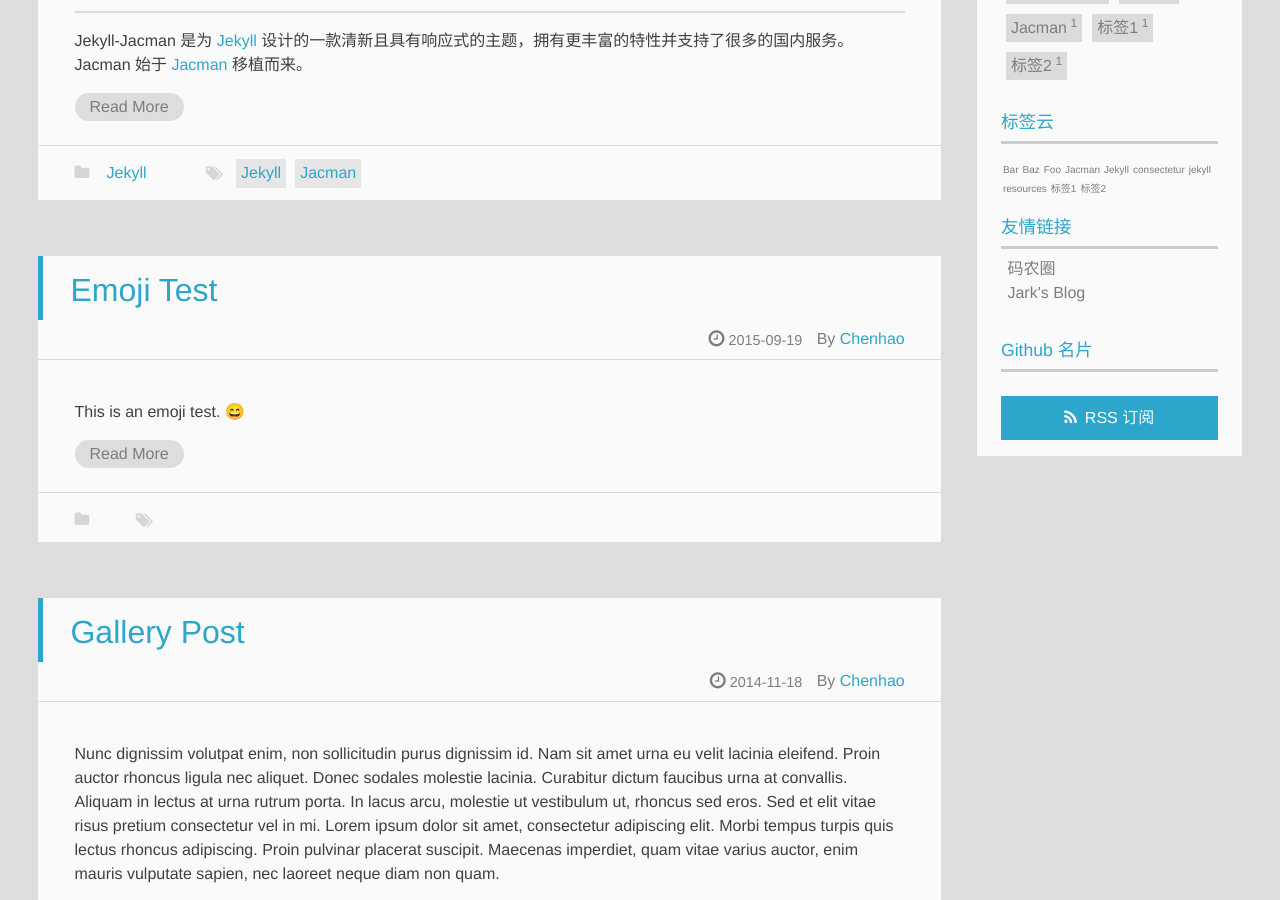
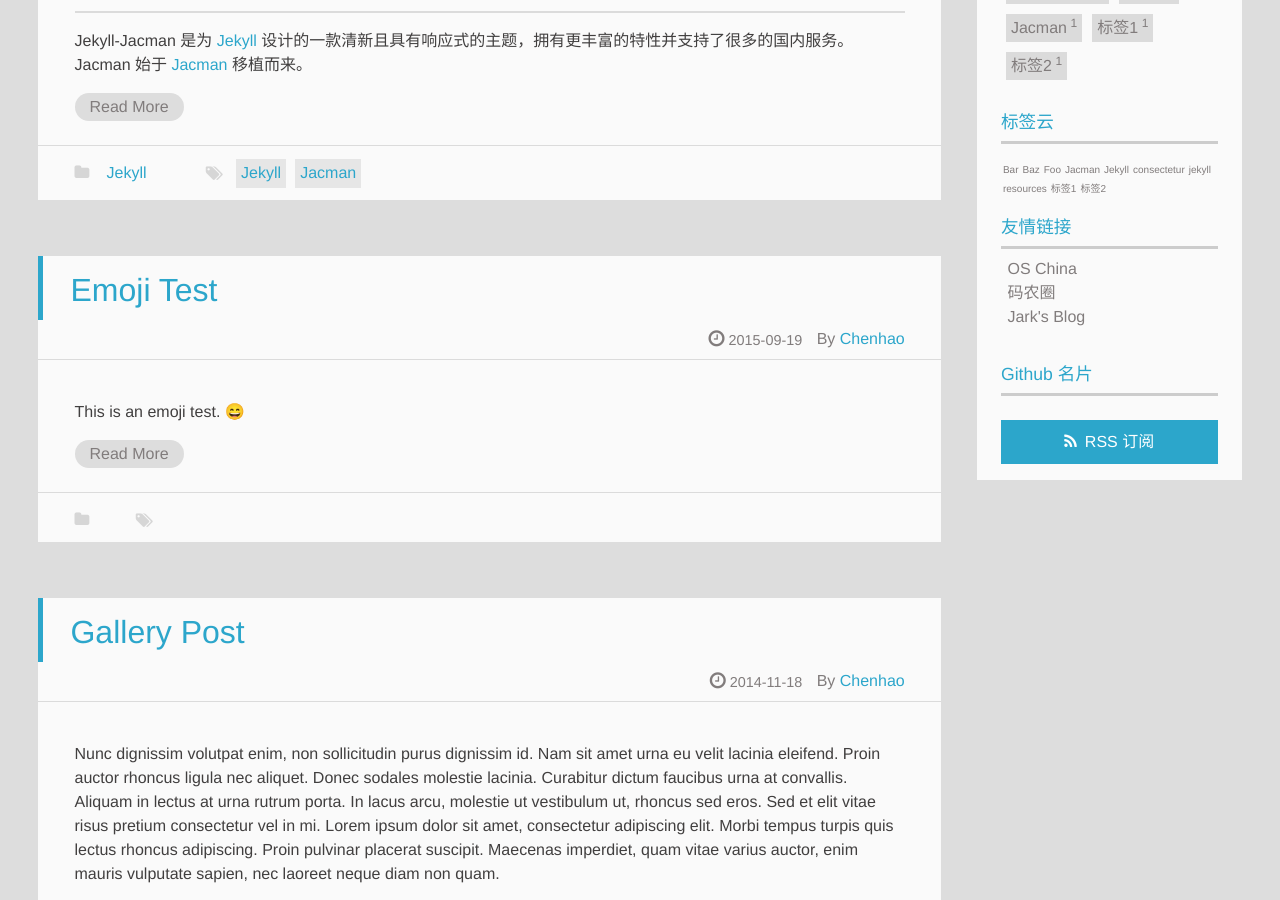
Before and after one commit to mouse3150/mouse3150.github.io, a Jekyll site: the page built from index.html, in a window 1280 px wide and 900 px high, scrolled down 749 px. Built offline with Jekyll 4.4.1, drawn with Linux system fonts in a browser that asks for light colours; emoji names are drawn with the system emoji font; formulas are drawn with MathJax 3; a script that is not in the unit is left out; the list of posts is cut into pages by our own code.

Commit message:
add link.

```diff
--- a/_config.yml
+++ b/_config.yml
@@ -110,6 +110,7 @@ toc:
 
 #### Links
 links:
+  OS China: https://oschina.net
   码农圈: https://coderq.com
   Jark's Blog: http://wuchong.me
 
```
